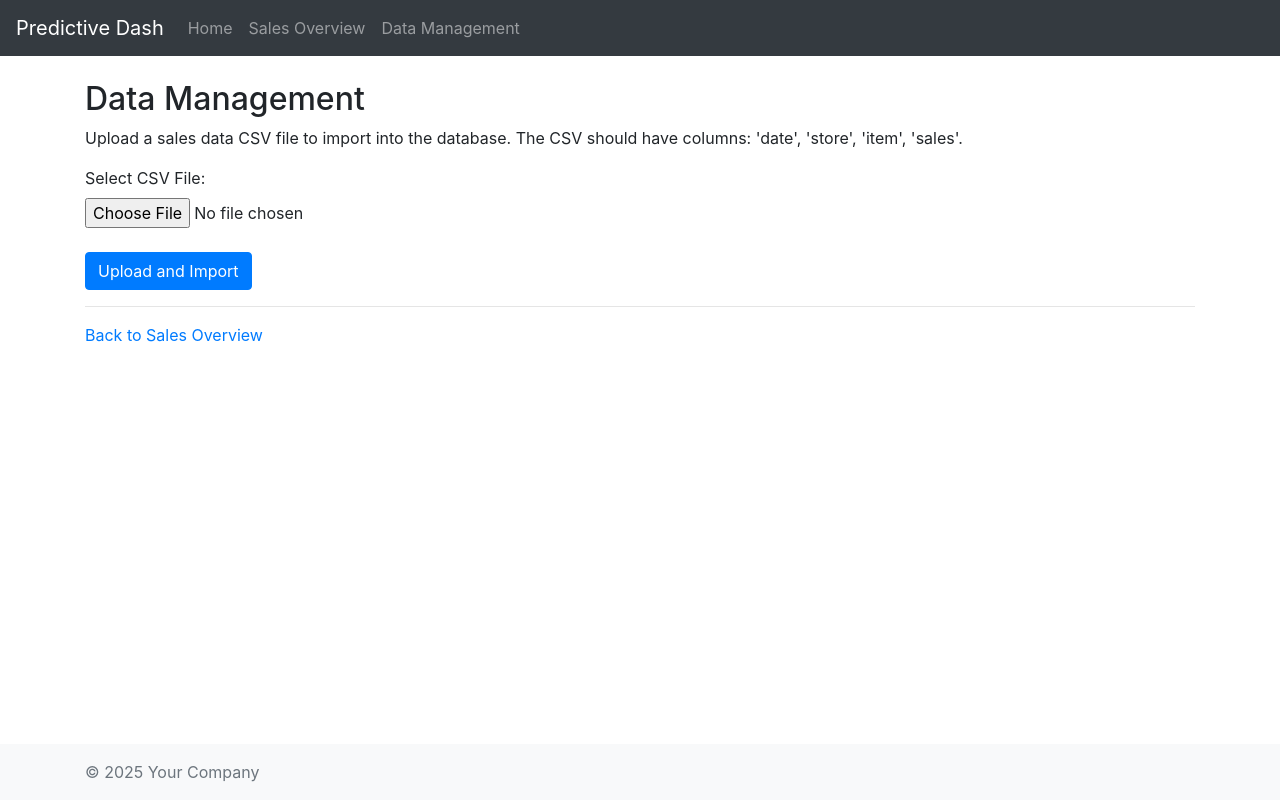
After one commit to Ostailor/Predictive-Dashboard, a Flask app: page /data_management in a window 1280 px wide. The commit adds this page. Run offline with Flask 3, Linux system fonts and the light colour scheme; some libraries are stand-ins or nearby versions.

Commit message:
Added data import

```diff
--- a/app/routes.py
+++ b/app/routes.py
@@ -1,14 +1,18 @@
-from flask import Blueprint, render_template, request, jsonify, current_app
+from flask import Blueprint, render_template, request, jsonify, current_app, flash, redirect, url_for
 import pandas as pd
 import plotly.graph_objs as go
 import plotly.utils
 import json
+import os
+from werkzeug.utils import secure_filename
+
 from app.ml_models import (
     train_sales_forecasting_model_rf,
     predict_future_sales_rf,
     get_distinct_filter_options_from_db,
     get_sales_data_from_db_for_rf, # Assuming this fetches data appropriately
-    perform_seasonal_decomposition # Import the new function
+    perform_seasonal_decomposition, # Import the new function
+    import_sales_csv_to_db # Make sure this is imported
 )
 from app.models.data_models import SalesData
 from app.extensions import db
@@ -170,6 +174,66 @@ def sales_overview():
                            test_data_exists=not raw_test_plot_df.empty,
                            decomposition_plots_json=decomposition_plots_json)
 
+# Define a helper for allowed extensions (optional but good for security)
+ALLOWED_EXTENSIONS = {'csv'}
+
+def allowed_file(filename):
+    return '.' in filename and \
+           filename.rsplit('.', 1)[1].lower() in ALLOWED_EXTENSIONS
+
+@bp.route('/data_management', methods=['GET', 'POST'])
+def data_management():
+    if request.method == 'POST':
+        if 'sales_csv' not in request.files:
+            flash('No file part selected.', 'warning')
+            return redirect(request.url)
+        file = request.files['sales_csv']
+        if file.filename == '':
+            flash('No file selected.', 'warning')
+            return redirect(request.url)
+        if file and allowed_file(file.filename):
+            filename = secure_filename(file.filename)
+
+            upload_folder = current_app.config.get('UPLOAD_FOLDER')
+            if not upload_folder:
+                upload_folder = os.path.join(current_app.instance_path, 'uploads')
+                os.makedirs(upload_folder, exist_ok=True)
+
+            file_path = os.path.join(upload_folder, filename)
+
+            try:
+                file.save(file_path)
+                current_app.logger.info(f"Uploaded file saved to {file_path}")
+
+                import_status = import_sales_csv_to_db(file_path)
+
+                if import_status['error_message']:
+                    flash(f"Error processing file '{filename}': {import_status['error_message']}", 'danger')
+                else:
+                    success_message = f"File '{filename}' processed. "
+                    success_message += f"Total records in CSV: {import_status['total_processed']}. "
+                    success_message += f"New records imported: {import_status['imported_count']}. "
+                    success_message += f"Records skipped (duplicates): {import_status['skipped_count']}."
+                    flash(success_message, 'success')
+
+                # Optionally, delete the file after processing if it's temporary
+                # try:
+                #     os.remove(file_path)
+                #     current_app.logger.info(f"Temporary file {file_path} removed after processing.")
+                # except OSError as e_remove:
+                #     current_app.logger.error(f"Error removing temporary file {file_path}: {e_remove}")
+
+            except Exception as e: # Catch errors related to file saving or other unexpected issues
+                current_app.logger.error(f"Critical error during file upload or processing for {filename}: {e}")
+                flash(f'A critical error occurred with file "{filename}": {str(e)}', 'danger')
+
+            return redirect(url_for('main.data_management'))
+        else:
+            flash('Invalid file type. Please upload a CSV file.', 'danger')
+            return redirect(request.url)
+
+    return render_template('data_management.html', title='Data Management')
+
 @bp.route('/get_predictions')
 def get_predictions_route():
     # This route will handle AJAX requests for getting predictions
--- a/app/templates/base.html
+++ b/app/templates/base.html
@@ -25,7 +25,9 @@
                 <li class="nav-item">
                     <a class="nav-link" href="{{ url_for('main.sales_overview') }}">Sales Overview</a>
                 </li>
-                <!-- Add other navigation links here later -->
+                <li class="nav-item"> {# Add this for the new page #}
+                    <a class="nav-link" href="{{ url_for('main.data_management') }}">Data Management</a>
+                </li>
             </ul>
         </div>
     </nav>
--- /dev/null
+++ b/app/templates/data_management.html
@@ -0,0 +1,34 @@
+{% extends "base.html" %}
+
+{% block title %}{{ title }} - Predictive Dashboard{% endblock %}
+
+{% block content %}
+<div class="container mt-4">
+    <h2>{{ title }}</h2>
+    <p>Upload a sales data CSV file to import into the database. The CSV should have columns: 'date', 'store', 'item', 'sales'.</p>
+
+    {% with messages = get_flashed_messages(with_categories=true) %}
+        {% if messages %}
+            {% for category, message in messages %}
+            <div class="alert alert-{{ category }} alert-dismissible fade show" role="alert">
+                {{ message }}
+                <button type="button" class="close" data-dismiss="alert" aria-label="Close">
+                <span aria-hidden="true">&times;</span>
+                </button>
+            </div>
+            {% endfor %}
+        {% endif %}
+    {% endwith %}
+
+    <form method="POST" enctype="multipart/form-data" action="{{ url_for('main.data_management') }}">
+        <div class="form-group">
+            <label for="sales_csv">Select CSV File:</label>
+            <input type="file" class="form-control-file" id="sales_csv" name="sales_csv" accept=".csv" required>
+        </div>
+        <button type="submit" class="btn btn-primary mt-2">Upload and Import</button>
+    </form>
+
+    <hr>
+    <p><a href="{{ url_for('main.sales_overview') }}">Back to Sales Overview</a></p>
+</div>
+{% endblock %}
```
Also changed, not shown: app/ml_models.py (+39 -21 lines).
